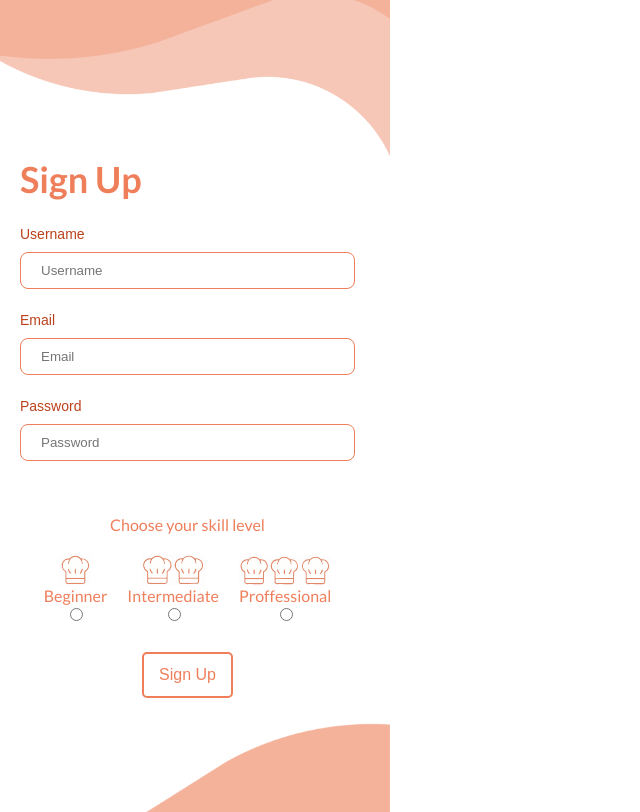
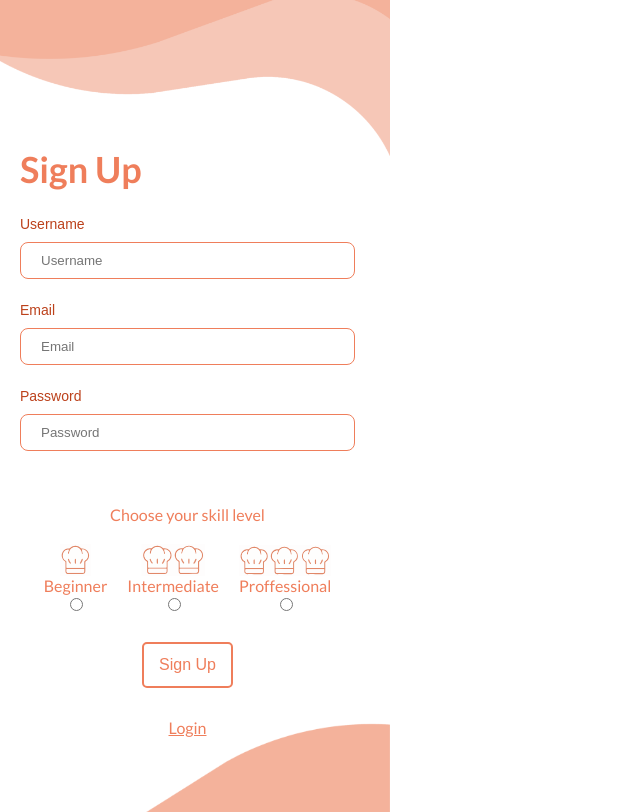
Before and after one commit to AriaMortazavi/chefspacerepo, a Next.js app: page /SignUpPage in a window 1280 px wide. Shown: the whole page, without its empty margins (0-640 px from the left). Built offline with nearby package versions, Linux system fonts and the light colour scheme.

Commit message:
visual improvements

```diff
--- a/comps/Signup/index.js
+++ b/comps/Signup/index.js
@@ -26,6 +26,15 @@ const Login_new = styled.p`
     color: #EF7E5B;
     font-size: 16px;
     margin-bottom: 10px;
+    display: flex;
+    justify-content: left;
+    text-align: left;
+`;
+
+const Login_new_under = styled.a`
+    color: #EF7E5B;
+    font-size: 16px;
+    margin: 30px;
     display: flex;
     justify-content: left;
     text-align: left;
@@ -92,6 +101,7 @@ const Signup = ({}) => {
    <LevelBtns> <BeginerButton onChange={(e) => setLevelInfo(e.target.value)} /></LevelBtns>
 
     <FormButtons onClick={SignUpHandler} type="button" text={"Sign Up"}></FormButtons>
+    <Login_new_under href="/LoginPage">Login</Login_new_under>
  </SignUpBox>
 
 }
--- a/pages/LoginPage/LoginPage.scss
+++ b/pages/LoginPage/LoginPage.scss
@@ -1,6 +1,6 @@
 .Loginfooter{
     position: relative;
-    top: 45px;
+    top: 40px;
     width: 390px;
 }
 
--- a/pages/SignUpPage/SignUpPage.scss
+++ b/pages/SignUpPage/SignUpPage.scss
@@ -1,7 +1,8 @@
 .signup_contents{
     position: relative;
-    bottom: 76px;
+    bottom: 86px;
     padding: 20px;
+    z-index: 1;
 }
 
 .signup_header{
@@ -10,8 +11,9 @@
 
 .signup_footer{
     position: relative;
-    bottom: 74px;
+    bottom: 153px;
     width: 390px;
+    z-index: 0;
 }
 
 .signup{
```
